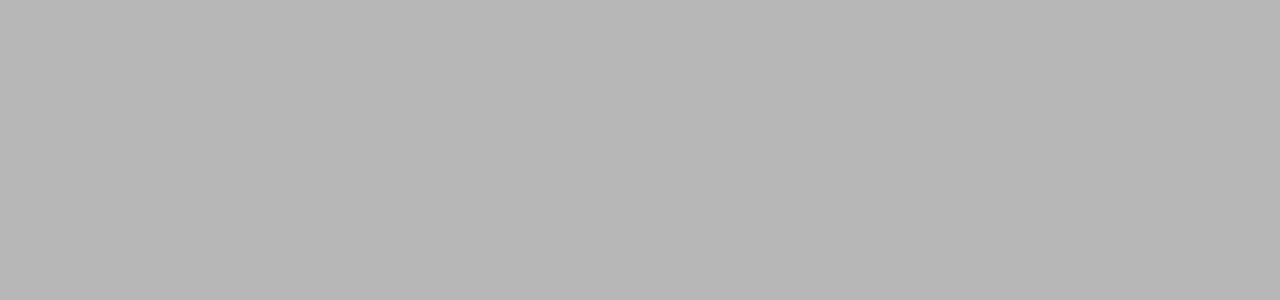
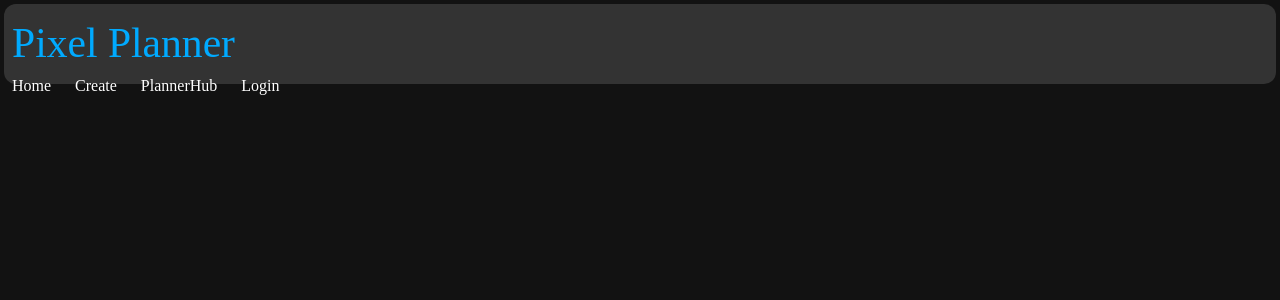
Before and after one commit to WizardCarp85/ToDoApp_React, a Next.js app: page / in a window 1280 px wide. Shown: the top 300 px of the page. Built offline with nearby package versions, Linux system fonts and the light colour scheme.

Commit message:
navbar progress

```diff
--- a/src/app/create/page.js
+++ b/src/app/create/page.js
@@ -0,0 +1,9 @@
+import React from 'react'
+
+const Create = () => {
+  return (
+    <div>Create</div>
+  )
+}
+
+export default Create
--- a/src/app/dashboard/page.js
+++ b/src/app/dashboard/page.js
@@ -0,0 +1,9 @@
+import React from 'react'
+
+const Dashboard = () => {
+  return (
+    <div>Dashboard</div>
+  )
+}
+
+export default Dashboard
--- a/src/app/globals.css
+++ b/src/app/globals.css
@@ -1,5 +1,8 @@
 @import "tailwindcss";
 
 *{
-  background-color: rgb(183, 183, 183);
+  font-family: 'baloo 2', cursive;
 }
+body{
+  background-color: #121212;
+}
--- a/src/app/home/page.js
+++ b/src/app/home/page.js
@@ -0,0 +1,9 @@
+import React from 'react'
+
+const Home = () => {
+  return (
+    <div>Home</div>
+  )
+}
+
+export default Home
--- a/src/app/layout.js
+++ b/src/app/layout.js
@@ -1,15 +1,5 @@
-import { Geist, Geist_Mono } from "next/font/google";
+import Navbar from "@/components/Navbar/Navbar";
 import "./globals.css";
-
-const geistSans = Geist({
-  variable: "--font-geist-sans",
-  subsets: ["latin"],
-});
-
-const geistMono = Geist_Mono({
-  variable: "--font-geist-mono",
-  subsets: ["latin"],
-});
 
 export const metadata = {
   title: "Create Next App",
@@ -19,10 +9,9 @@ export const metadata = {
 export default function RootLayout({ children }) {
   return (
     <html lang="en">
-      <body
-        className={`${geistSans.variable} ${geistMono.variable} antialiased`}
-      >
-        {children}
+      <body>
+        <Navbar/>
+            {children}
       </body>
     </html>
   );
--- a/src/components/Navbar/Navbar.js
+++ b/src/components/Navbar/Navbar.js
@@ -0,0 +1,23 @@
+import Link from "next/link";
+import React from "react";
+import styles from './Navbar.module.css';
+
+
+const Navbar = () => {
+  return (
+    <div className={`${styles.navbar} sm:h-16 lg:h-20 rounded-xl m-1 p-2`}>
+      <div className={`${styles.logo}`}>
+        Pixel Planner
+      </div>
+      <div className="flex gap-6">
+        <Link href="../home" className={styles.links}>Home</Link>
+        <Link href="../create" className={styles.links}>Create</Link>
+        <Link href="../dashboard" className={styles.links}>PlannerHub</Link>
+        {/* temp for login button */}
+        <h3>Login</h3>
+      </div>
+    </div>
+  );
+};
+
+export default Navbar;
--- a/src/components/Navbar/Navbar.module.css
+++ b/src/components/Navbar/Navbar.module.css
@@ -1 +1,9 @@
-@import "tailwindcss";
+.navbar{
+    color: #ffffff;
+    background-color: #333333;
+}
+.logo{
+    font-size: 2.6rem;
+    font-weight: 500;
+    color: #00aaff;
+}
```
Also changed, not shown: package.json (+6 -4 lines), 1 other file (tests, documents, lock files or other folders).
